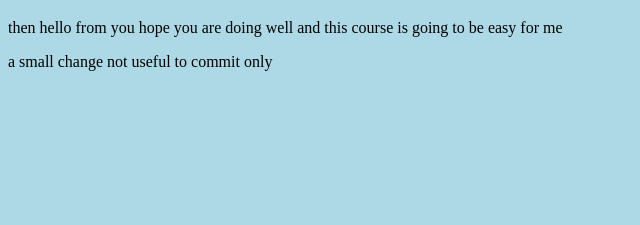
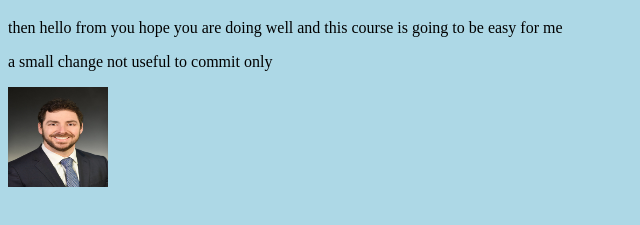
Before and after one commit to danymapathi/crudpp_js_object, a plain HTML site: page index.html in a window 1280 px wide. Shown: the part 61-286 px from the top of the page, without its empty margins (0-640 px from the left). Drawn offline with Linux system fonts and the light colour scheme.

Commit message:
Added image to hello world

```diff
--- a/index.html
+++ b/index.html
@@ -11,5 +11,8 @@
     <h1>This is my first git repository</h1>
     <p>then hello from you hope you are doing well and this course is going to be easy for me</p>
     <p>a small change not useful to commit only</p>
+
+    <img src="pro.jpg" width="100" height="100" alt="">
+
 </body>
 </html>
```
Also changed, not shown: pro.jpg (added).
